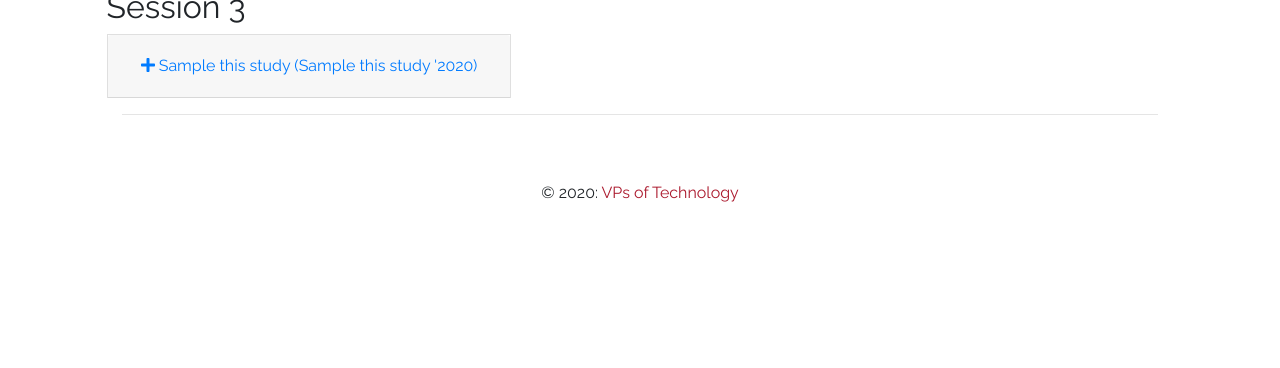
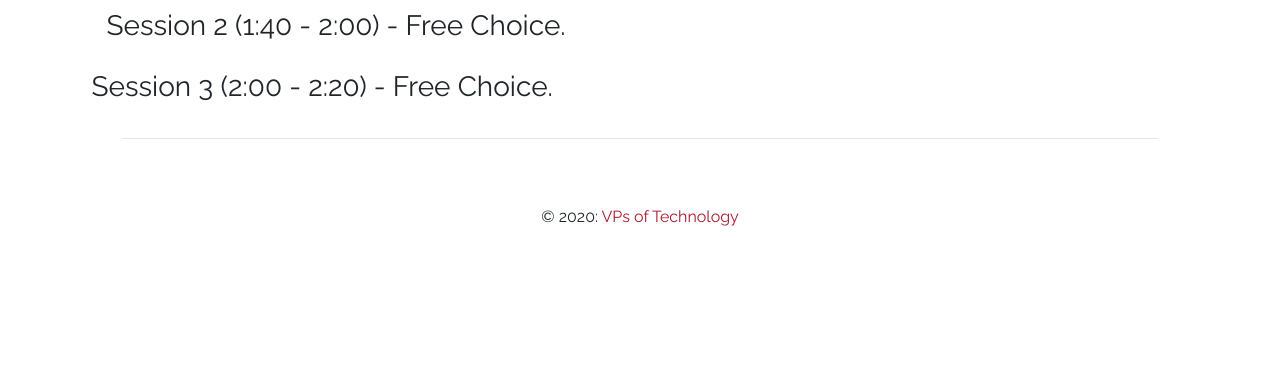
Before and after one commit to isabellahoch/uhs-independent-study-symposium-2020, a Python web app: template flask/templates/schedule.html in a window 1280 px wide. Shown: the part 912-1280 px from the top of the page. Before the commit the page ends 1114 px from the top, so only its background shows below. Run offline with Jinja, Linux system fonts and the light colour scheme; the template is opened without the code that fills it: most values are stand-ins (such as "Sample title", 1, 10 or a date in 2020); some libraries are stand-ins or nearby versions.

Commit message:
it's beautiful now

```diff
--- a/flask/main.py
+++ b/flask/main.py
@@ -140,7 +140,7 @@ def get_info():
     all_info.pop(0)
     all_info.pop(0)
     for item in all_info:
-        this_item = {"timestamp":item[0], "email":item[1], "name":item[2], "graduation_year":item[3], "sponsor":item[4], "department":item[5], "title":item[6], "description":item[7], "link":item[8], "cover_photo":item[9], "profile_photo":item[10], "zoom_link":item[11], "proj_type":item[12], "sharing_confirmation":item[13], "if_synchronous":item[14], "additional_comments":item[15], "random":item[16], "group_names":item[17], "random_2":item[18], "link_2":item[19], "if_slideshow":item[20], "id":item[21], "new_link":item[22], "david":item[23]}
+        this_item = {"timestamp":item[0], "email":item[1], "name":item[2], "graduation_year":item[3], "sponsor":item[4], "department":item[5], "title":item[6], "description":item[7], "link":item[8], "cover_photo":item[9], "profile_photo":item[10], "zoom_link":item[11], "proj_type":item[12], "sharing_confirmation":item[13], "if_synchronous":item[14], "additional_comments":item[15], "random":item[16], "group_names":item[17], "random_2":item[18], "link_2":item[19], "if_slideshow":item[20], "id":item[21], "new_link":item[22], "david":item[23], "session_1":item[24], "session_2":item[25], "session_3":item[26]}
         this_item["index"] = all_info.index(item)
         if "," in this_item["name"]:
             this_item["names"] = this_item["name"].split(", ")
@@ -201,6 +201,10 @@ def get_info():
         #     this_item["embed_link"] = '<iframe src="https://drive.google.com/embeddedfolderview?id='+this_item["link"].split("/folders/")[1].split("?")[0]+'/#grid" frameborder="0" width="1440" height="839" allowfullscreen="true" mozallowfullscreen="true" webkitallowfullscreen="true"></iframe>'
         if this_item["new_link"] != "":
             this_item["link"] = this_item["new_link"]
+        if this_item["group_names"] != "":
+            this_item["name"] = this_item["group_names"]
+        else:
+            this_item["group_names"] = None
         if "folder" in this_item["link"]:
             this_item["link"] = "https://drive.google.com/embeddedfolderview?id="+this_item["link"].split("/folders/")[1].split("?")[0]+"#grid"
         if "/pub" in this_item["link"]:
--- a/flask/templates/schedule.html
+++ b/flask/templates/schedule.html
@@ -1,31 +1,52 @@
 {% extends "base.html" %}
 {% block title %}Dashboard | {% endblock %}
+{% block head %}
+<style>
+</style>
+{% endblock %}
 {% block content %}
 <div class="row">
 	<div class="row align-items-center justify-content-center" style="width:100%; text-align:center; padding-bottom:25px">
         <h1>Synchronous Independent Study Symposium Schedule</h1>
     </div>
-    <h2>Session 1 - Mandatory. See Cluster Assignments.</h2>
-    <iframe src="https://docs.google.com/spreadsheets/d/e/2PACX-1vRQ5TK4D37j0vMnPgY2-gPOzTtidQZKXACQUvDx7gtKa0PVMXJUsCzgd29Awb2lSSROU1a7V2nD5v01/pubhtml?gid=203845004&amp;single=true&amp;widget=true&amp;headers=false" frameborder=0 style="width:100%; height:500px"></iframe>
-    <h2>Session 2</h2>
-    <ul>
+    <div class="row">
+        <ul class="list-unstyled">
+            <li><strong>1:10 - 1:20</strong> | Opening/Introduction - Remarks from Byron, an overview of the website and the symposium. <a href="https://zoom.us/j/93638710044">https://zoom.us/j/93638710044</a></li>
+            <li><strong>1:20 - 1:40</strong> | <a href="#session1">Session 1 with Clusters</a></li>
+            <li><strong>1:40 - 2:00</strong> | <a href="#session2">Session 2 with Free Choice</a></li>
+            <li><strong>2:00 - 2:20</strong> | <a href="#session3">Session 3 with Free Choice</a></li>
+        </ul>
+    </div>
+    <div class="row">
+        <h3 id="session1">Session 1 (1:20 - 1:40) - Mandatory. See Cluster Assignments.</h3>
+        <iframe src="https://docs.google.com/spreadsheets/d/e/2PACX-1vRQ5TK4D37j0vMnPgY2-gPOzTtidQZKXACQUvDx7gtKa0PVMXJUsCzgd29Awb2lSSROU1a7V2nD5v01/pubhtml?gid=203845004&amp;single=true&amp;headers=false" frameborder=0 style="width:100%; height:500px"></iframe>
+    </div>
+        <hr style="padding-top:10px">
+        <hr class="rgba-white-light">
+        <h3 id="session2" style="padding-bottom:10px;padding-top:10px">Session 2 (1:40 - 2:00) - Free Choice.</h3>
+        <hr class="rgba-white-light">
+        <!-- <ul>
             {% for this_study in info.zoom_array %}
             <li style="padding:5px"><strong>{{ this_study.title }} ({{ this_study.name }} '{{ this_study.graduation_year }})</strong>: <a href="{{ this_study.zoom_link }}">{{ this_study.zoom_link }}</a> (see <a href="/projects/{{ this_study.id }}">here</a> for description & more)</li>
             {% endfor %}
-    </ul>
-    <h2>Session 3</h2>
-    <div class="accordion" id="accordion">
+        </ul> -->
+    <div class="row">
+        <div class="accordion" id="s2-accordion" style="width:100%">
             {% for this_study in info.zoom_array %}
+            {% if this_study.session_2 %}
             <div class="card">
             <div class="card-header" id="heading-{{ this_study.id }}">
-            <h2 class="mb-0">
-              <button class="btn btn-link" type="button" data-toggle="collapse" data-target="#collapse-{{ this_study.id }}" aria-expanded="true" aria-controls="collapse-{{ this_study.id }}"><i class="fa fa-plus"></i>
-                {{ this_study.title }} ({{ this_study.name }} '{{ this_study.graduation_year }})
+                <h2 id="h2-{{ this_study.id }}" class="mb-0">
+                <button class="btn btn-uhs" type="button" data-toggle="collapse" data-target="#collapse-{{ this_study.id }}" aria-expanded="true" aria-controls="collapse-{{ this_study.id }}" style="background-color: Transparent;
+                background-repeat:no-repeat;
+                border: none;
+                cursor:pointer;
+                overflow: hidden; "><i class="fa fa-plus"></i>
+                    <span>{{ this_study.title }} ({{ this_study.name }} '{{ this_study.graduation_year }})</span>
                 </button>
                 </h2>
             </div>
-
-          <div id="collapse-{{ this_study.id }}" class="collapse hide" aria-labelledby="heading-{{ this_study.id }}" data-parent="#accordion">
+            <div id="collapse-{{ this_study.id }}" class="collapse hide" aria-labelledby="heading-{{ this_study.id }}" data-parent="#s2-accordion">
                 <div class="card-body">
                     {{ this_study.description }}
                     <ul class="list-unstyled">
@@ -35,11 +56,46 @@
                 </div>
             </div>
             </div>
+            {% endif %}
             {% endfor %}
+        </div>
+    </div>
+    <hr class="hr-clearfix clearfix">
+    <div class="row">
+        <h3 id="session3" style="padding-bottom:10px;padding-top:10px">Session 3 (2:00 - 2:20) - Free Choice.</h3>
+        <div class="accordion" id="s3-accordion" style="width:100%">
+            {% for this_study in info.zoom_array %}
+            {% if this_study.session_3 %}
+            <div class="card">
+            <div class="card-header" id="heading-{{ this_study.id }}">
+                <h2 id="h2-{{ this_study.id }}" class="mb-0">
+                <button class="btn btn-uhs" type="button" data-toggle="collapse" data-target="#collapse-{{ this_study.id }}" aria-expanded="true" aria-controls="collapse-{{ this_study.id }}" style="background-color: Transparent;
+                background-repeat:no-repeat;
+                border: none;
+                cursor:pointer;
+                overflow: hidden; "><i class="fa fa-plus"></i>
+                    <span>{{ this_study.title }} ({{ this_study.name }} '{{ this_study.graduation_year }})</span>
+                </button>
+                </h2>
+            </div>
+            <div id="collapse-{{ this_study.id }}" class="collapse hide" aria-labelledby="heading-{{ this_study.id }}" data-parent="#s3-accordion">
+                <div class="card-body">
+                    {{ this_study.description }}
+                    <ul class="list-unstyled">
+                <li><strong>Zoom Link: </strong><a href="{{ this_study.zoom_link }}">{{ this_study.zoom_link }}</a></li>
+                <li><strong>Project Link: </strong><a href="/projects/{{ this_study.id }}">http://independentstudy.sfuhs.org/projects/{{ this_study.id }}</a></li>
+                </ul>
+                </div>
+            </div>
+            </div>
+            {% endif %}
+            {% endfor %}
+        </div>
     </div>
 </div>
 {% endblock %}
 {% block js %}
+<script src="https://cdn.jsdelivr.net/npm/popper.js@1.16.1/dist/umd/popper.min.js"></script>
 <script>
     // $(document).ready(function(){
     //     // Add minus icon for collapse element which is open by default
@@ -62,10 +118,13 @@
 
         // Toggle plus minus icon on show hide of collapse element
         $(".collapse").on('show.bs.collapse', function(){
-            console.log("here")
-        	$(this).prev(".card-header").find(".fa").removeClass("fa-plus").addClass("fa-minus");
+            var text = $(this).prev().children('h2').children('.btn').text()
+        	$(this).prev().children('h2').children('.btn').html('<i class="fa fa-minus"></i><span>'+text+"</span>");
+            $(this).prev().children('h2').children('.btn').css("color","#ab192d");
         }).on('hide.bs.collapse', function(){
-        	$(this).prev(".card-header").find(".fa").removeClass("fa-minus").addClass("fa-plus");
+        	var text = $(this).prev().children('h2').children('.btn').text()
+        	$(this).prev().children('h2').children('.btn').html('<i class="fa fa-plus"></i><span>'+text+"</span>");
+            $(this).prev().children('h2').children('.btn').css("color","#000");
         });
     });
 </script>
```
Lines whose indentation alone changed are shown as unchanged.
